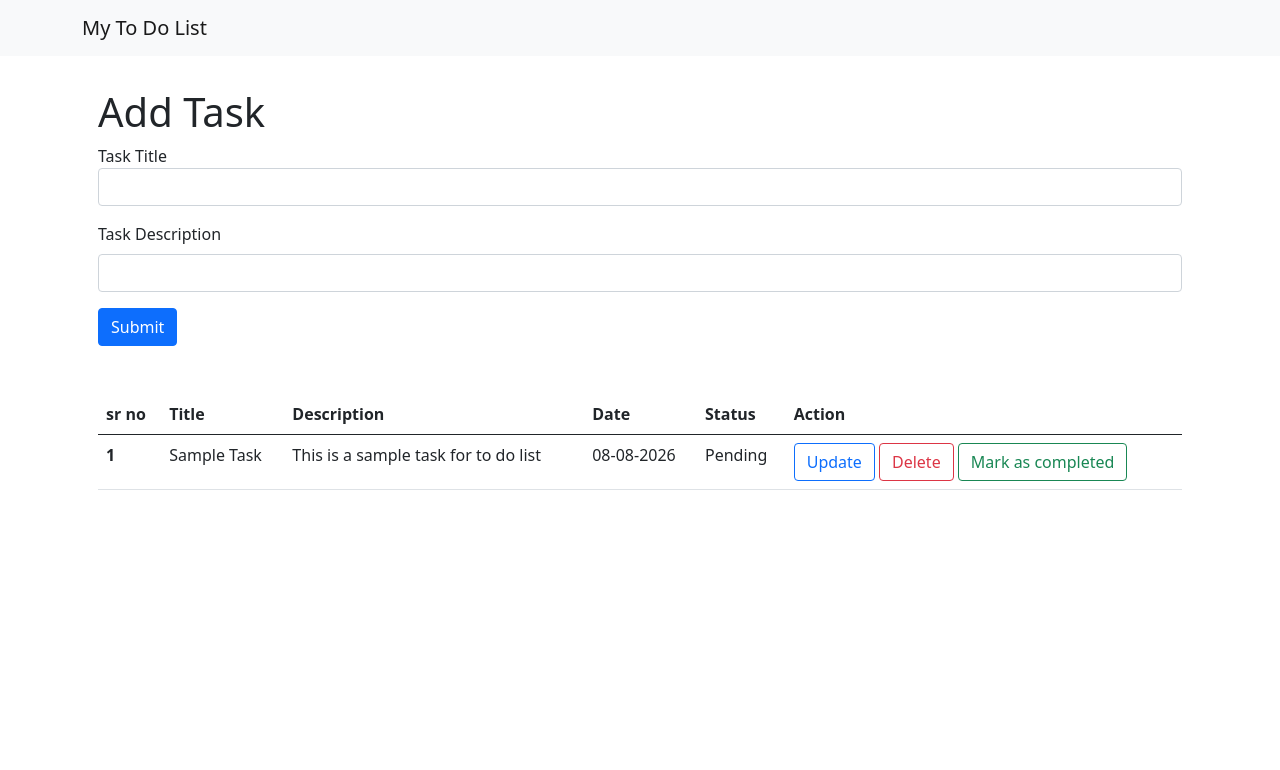
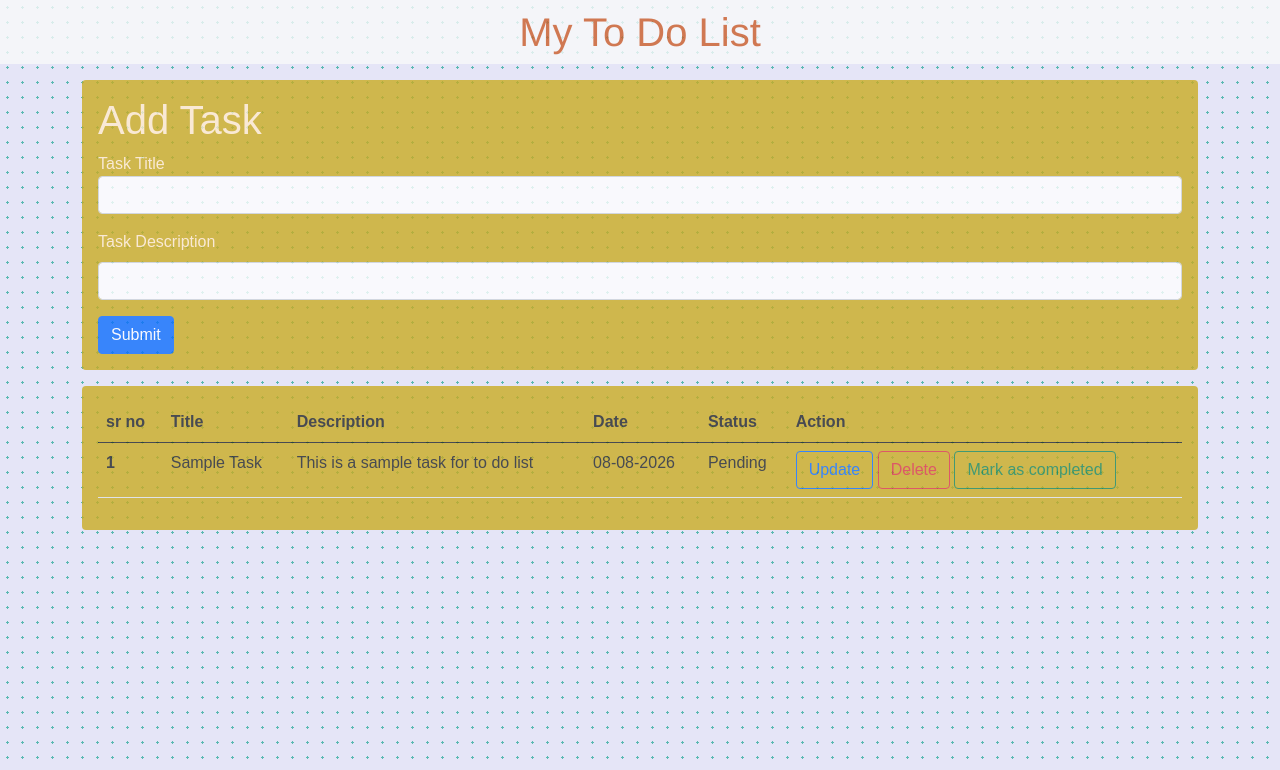
Before and after one commit to Shubham07jee/To-Do-List, a Flask app: page / in a window 1280 px wide. Shown: the top 770 px of the page. Run offline with Flask 3, Linux system fonts and the light colour scheme.

Commit message:
Added the colors and auto resize the buttons.

```diff
--- /dev/null
+++ b/static/style.css
@@ -0,0 +1,40 @@
+h1.navbar-title {
+    text-align: center;
+    width: 100%;
+    margin: 0;
+    font-family: 'Franklin Gothic Medium', 'Arial Narrow', Arial, sans-serif;
+    color: rgb(204, 94, 42);
+}
+
+body {
+    background-color: #E5E5F7;
+    opacity: 0.8    ;
+    background-image: radial-gradient(circle, #5bb9b2 1.2px, transparent 1.2px);
+    background-size: 15px 15px;
+}
+
+.container2{
+    background-color: rgb(202, 172, 35);
+    border-radius: 20px;
+    color: blanchedalmond;
+    font-family: Arial, "Helvetica Neue", Helvetica, sans-serif;
+
+}
+
+@media (max_width:768px){
+    .table-container{
+        overflow-x: scroll ;
+        -webkit-overflow-scrolling:touch ;
+    }
+    .btns{
+        display: grid;
+        gap: 2;
+        justify-content: center;
+        align-items:center ;
+        padding: 10px; ;
+    }
+    .btns a{
+        margin: 5px;
+    }
+
+}
--- a/templates/base.html
+++ b/templates/base.html
@@ -7,14 +7,16 @@
     <title>My TO Do List</title>
     <link href="https://cdn.jsdelivr.net/npm/bootstrap@5.0.2/dist/css/bootstrap.min.css" rel="stylesheet"
         integrity="sha384-EVSTQN3/azprG1Anm3QDgpJLIm9Nao0Yz1ztcQTwFspd3yD65VohhpuuCOmLASjC" crossorigin="anonymous">
+    <link rel="stylesheet" href="{{ url_for ('static', filename= 'style.css')}}">
 
-    <!-- This above link is taken from https://getbootstrap.com/     -->
+<!-- Links are taken from bootstap website -->
+
 </head>
 
 <body>
     <nav class="navbar navbar-expand-lg navbar-light bg-light">
         <div class="container-md">
-            <a class="navbar-brand" href="#">My To Do List</a>
+            <h1 class="navbar-title">My To Do List</h1>
         </div>
     </nav>
 
@@ -24,6 +26,8 @@
 
     {% endblock body %}
 
+    <script src="https://cdn.jsdelivr.net/npm/bootstrap@5.0.2/dist/js/bootstrap.bundle.min.js" integrity="sha384-MrcW6ZMFYlzcLA8Nl+NtUVF0sA7MsXsP1UyJoMp4YLEuNSfAP+JcXn/tWtIaxVXM" crossorigin="anonymous"></script>
+
 
 </body>
 
--- a/templates/index.html
+++ b/templates/index.html
@@ -4,7 +4,7 @@
 <div class="container my-3">
     <div class="container2 my-3 rounded p-3">
         <h1>Add Task</h1>
-        <form>
+        <form action="/" method="POST">
             <div class="mb-3">
                 <label for="title class=" form-label">Task Title</label>
                 <input type="text" class="form-control" id="title" name="title" aria-describedby="emailHelp">
@@ -28,6 +28,8 @@
         </div>
 
         {% else %}
+
+        <div class="table-container">
             <table class="table">
                 <thead>
                     <tr>
@@ -48,15 +50,19 @@
                         <td>{{todo.date_created}}</td>
                         <td>{{todo.Status}}</td>
                         <td>
-                        <button type="button" class="btn btn-outline-primary">Update</button>
-                        <button type="button" class="btn btn-outline-danger">Delete</button>
-                        <button type="button" class="btn btn-outline-success">Mark as completed</button>
+                            <div class="btns">
+                                <a href="/update/{{todo.sno}} type=" button" class="btn btn-outline-primary">Update</a>
+                                <a href="/delete/{{todo.sno}} type=" button" class="btn btn-outline-danger">Delete</a>
+                                <a href="/mark/{{todo.sno}} type=" button" class="btn btn-outline-success">Mark as
+                                    completed</a>
+                            </div>
                         </td>
                     </tr>
                     {% endfor %}
 
                 </tbody>
             </table>
+        </div>
         {%endif%}
 
     </div>
@@ -64,4 +70,6 @@
 
 
 
+
+
 {% endblock body %}
--- a/templates/update.html
+++ b/templates/update.html
@@ -4,7 +4,7 @@
 <div class="container my-3">
     <div class="container2 my-3 rounded p-3">
         <h1>Update Task</h1>
-        <form>
+        <form action="/update/{{todo.sno}}" method="POST">
             <div class="mb-3">
                 <label for="title class=" form-label">Task Title</label>
                 <input type="text" class="form-control" id="title" name="title" aria-describedby="emailHelp">
@@ -18,3 +18,5 @@
 
     </div>
 </div>
+
+{% endblock body %}
```
Lines whose indentation alone changed are shown as unchanged.
